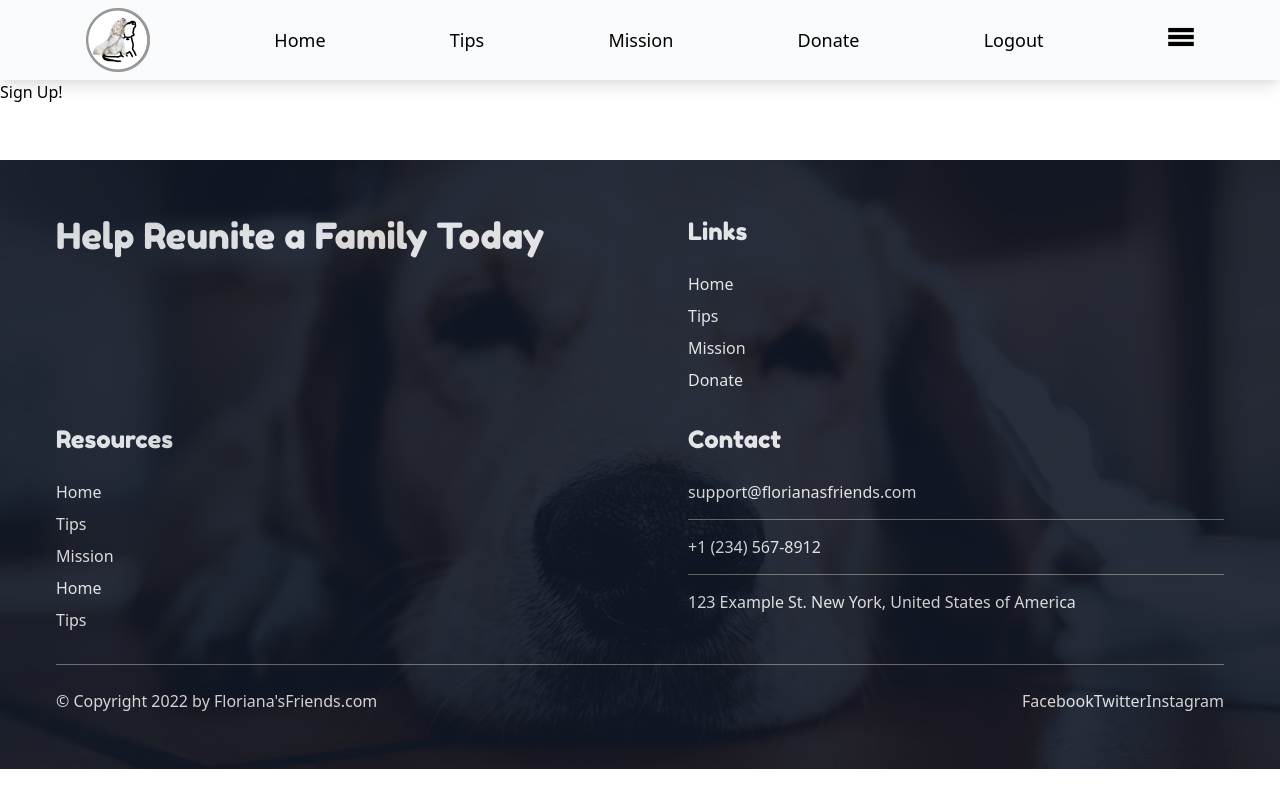
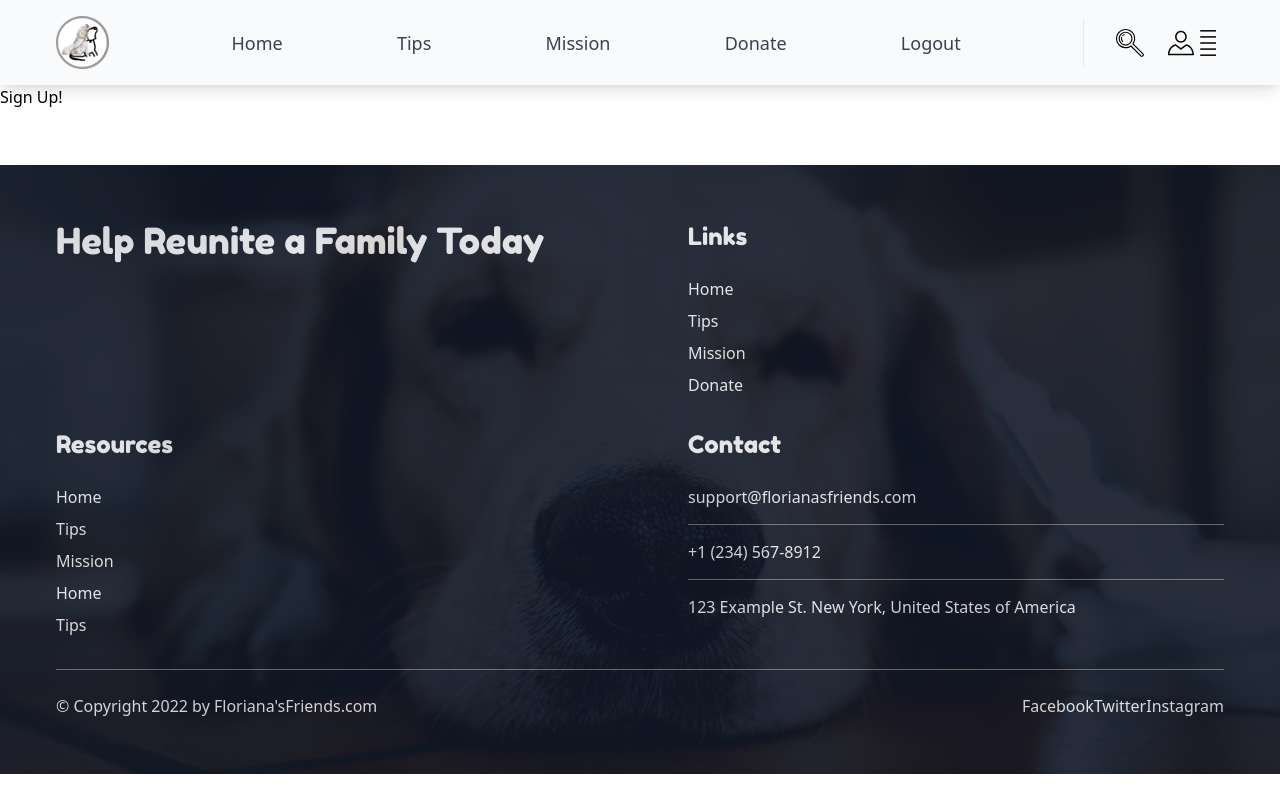
Before and after one commit to Brehtyn/FlorianasFriends, a Nuxt app: page /auth/signup in a window 1280 px wide. Built offline with nearby package versions, Linux system fonts and the light colour scheme.

Commit message:
navbar styling
+changed layout of navbar to nested flex containers
+added user profile and search buttons (changed from menu sandwich)

```diff
--- a/components/TheFooter.vue
+++ b/components/TheFooter.vue
@@ -83,6 +83,11 @@ export default {};
 </script>
 
 <style>
+hr {
+  border-color: rgb(112, 112, 112);
+  margin: 15px 0;
+}
+
 .footer_image {
   background-image: url("~/assets/footer_backdrop.jpg");
   background-size: cover;
@@ -100,9 +105,4 @@ footer {
   justify-content: flex-end;
   align-items: center;
 }
-
-hr {
-  border-color: rgb(112, 112, 112);
-  margin: 15px 0;
-}
 </style>
--- a/components/TheNavbar.vue
+++ b/components/TheNavbar.vue
@@ -1,12 +1,12 @@
 <template>
-    <nav class="w-100 shadow-lg text-lg shadow bg-gray-50">
-      <div class="container mx-auto px-4">
-        <ul class="flex justify-around p-2 items-center">
+  <nav class="w-100 shadow-lg text-gray-700 text-lg shadow bg-gray-50">
+    <ul class="flex justify-between mx-10 p-4 items-center">
       <li class="hover:opacity-80">
         <NuxtLink to="landing.vue">
-              <img class="w-16" src="../assets/logo.png" />
+          <img class="w-16" src="~assets/logo.png" />
         </NuxtLink>
       </li>
+      <ul class="flex row w-full justify-evenly p-2">
         <li class="hover:opacity-80">
           <NuxtLink to="landing.vue"> Home </NuxtLink>
         </li>
@@ -22,20 +22,27 @@
         <li class="hover:opacity-80">
           <button @click="$router.push('/auth/signout')">Logout</button>
         </li>
-          <li class="hover:opacity-80">
-            <button><img class="max-w-xs" src="~/assets/menu.svg" /></button>
+      </ul>
+      <li class="left-border">
+        <div class="flex row w-full pl-4">
+          <button class="w-7 hover:opacity-60 mx-4">
+            <img src="~assets/search.svg" />
+          </button>
+          <button class="w-12 hover:opacity-60 mx-2">
+            <img src="~assets/profile.svg" />
+          </button>
+        </div>
       </li>
     </ul>
-      </div>
   </nav>
 </template>
 
 <script>
-export default {
-
-}
+export default {};
 </script>
 
 <style>
-
+  .left-border {
+    border-left: 1px solid #eaeaea;
+  }
 </style>
```
Also changed, not shown: assets/profile.svg (added), assets/search.svg (added). Lines whose indentation alone changed are shown as unchanged.
